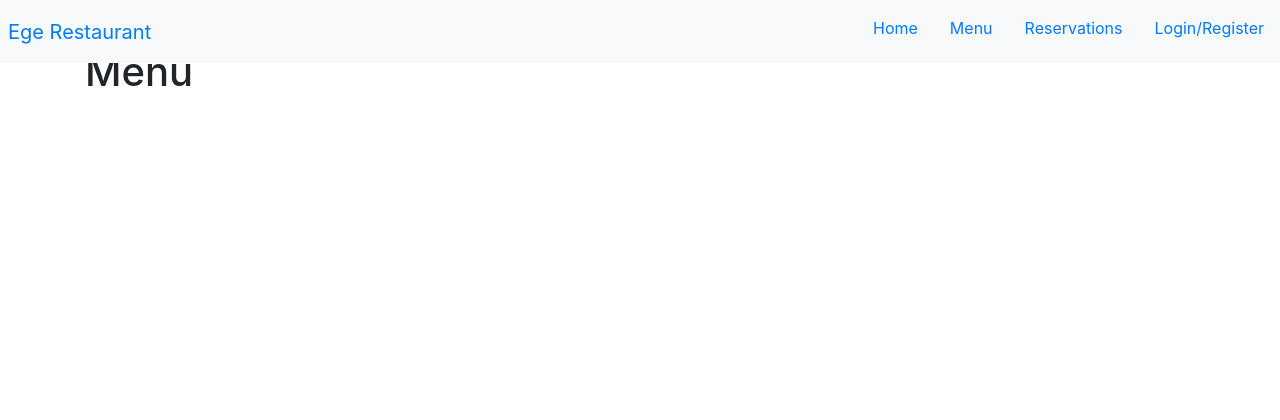
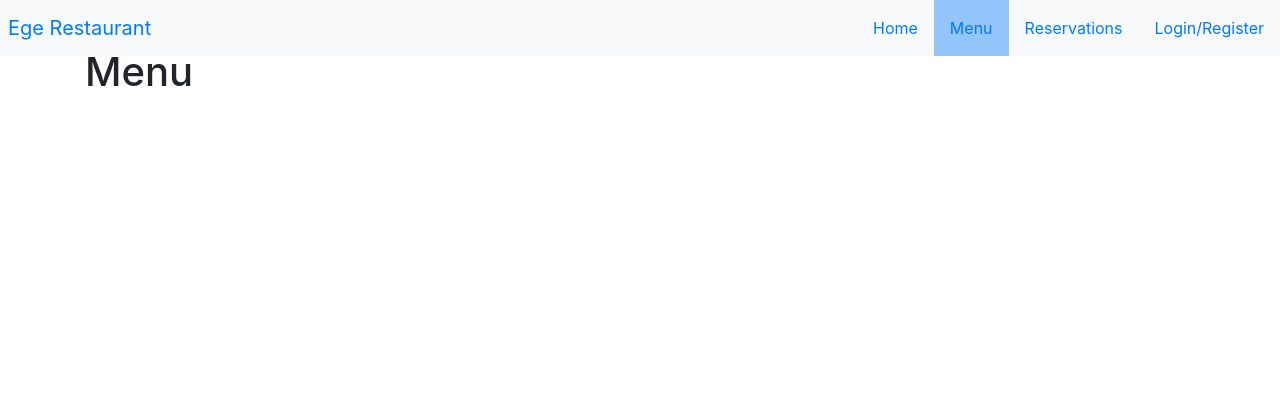
Before and after one commit to redifo/ege-restaurant, a Django app: page /menu/ in a window 1280 px wide. Shown: the top 420 px of the page. Run offline with Django 5.2, Linux system fonts and the light colour scheme; data that the repository does not hold is empty; some libraries are stand-ins or nearby versions.

Commit message:
Changed settings for production, updated nav link styling and active class color

```diff
--- a/ege/settings.py
+++ b/ege/settings.py
@@ -28,7 +28,7 @@ TEMPLATES_DIR = os.path.join(BASE_DIR, 'templates')
 # SECURITY WARNING: keep the secret key used in production secret!
 SECRET_KEY = os.environ.get("SECRET_KEY")
 # SECURITY WARNING: don't run with debug turned on in production!
-DEBUG = True
+DEBUG = False
 
 ALLOWED_HOSTS = ['.herokuapp.com',
                  '127.0.0.1',]
--- a/static/css/style.css
+++ b/static/css/style.css
@@ -14,11 +14,9 @@ body {
     line-height: 0.8;
 }
 
-.nav-link {
-    display: block;
-    padding-left: 10px;
-    padding-right: 10px;
-    padding-bottom: 15px;
+.active {
+    color: #fff;
+    background-color: #93c5fa;
 }
 
 @media (max-width: 768px) {
```
Also changed, not shown: 1 other file.
